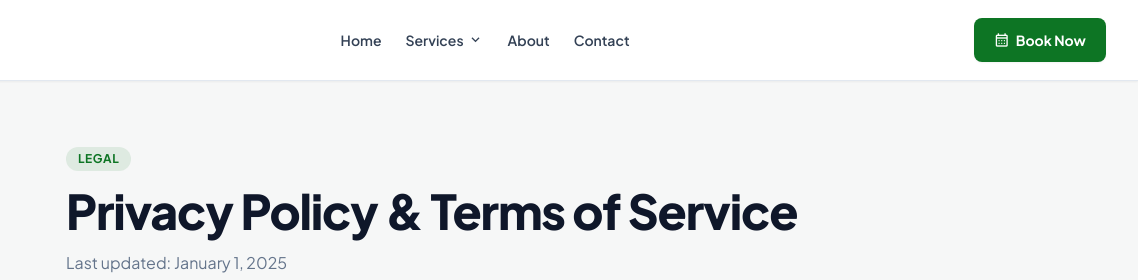
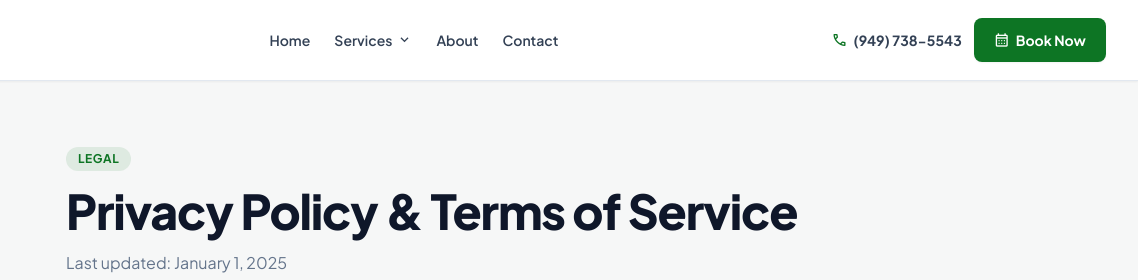
Before and after one commit to skycrestsites/Mundare-Cleaning, a plain HTML site: page policy/index.html in a window 1280 px wide. Shown: the top 280 px of the page, 142-1280 px from the left. Drawn offline with nearby package versions, Linux system fonts and the light colour scheme.

Commit message:
Add business phone number to header top-right (tap-to-call on mobile)
Co-authored-by: Cursor <cursoragent@cursor.com>

```diff
--- a/policy/index.html
+++ b/policy/index.html
@@ -54,7 +54,8 @@
       <a class="text-sm font-semibold text-slate-700 hover:text-primary transition-colors" href="/#contact">Contact</a>
     </nav>
     <div class="flex items-center gap-3">
-      <a href="/booking/" class="hidden sm:flex items-center gap-1.5 rounded-lg bg-primary px-5 py-2.5 text-sm font-bold text-white hover:bg-primary-dark transition-all shadow-sm"><span class="material-symbols-outlined text-base">calendar_month</span>Book Now</a>
+      <a href="tel:+19497385543" aria-label="Call us" class="flex items-center gap-1.5 text-sm font-bold text-slate-700 hover:text-primary transition-colors"><span class="material-symbols-outlined text-primary text-base">call</span><span class="hidden sm:inline">(949) 738-5543</span></a>
+        <a href="/booking/" class="hidden sm:flex items-center gap-1.5 rounded-lg bg-primary px-5 py-2.5 text-sm font-bold text-white hover:bg-primary-dark transition-all shadow-sm"><span class="material-symbols-outlined text-base">calendar_month</span>Book Now</a>
       <button id="hamburger" class="lg:hidden flex flex-col gap-1.5 p-2 rounded-lg hover:bg-slate-100" aria-label="Open menu"><span class="block w-6 h-0.5 bg-slate-700 transition-all" id="hb-line1"></span><span class="block w-6 h-0.5 bg-slate-700 transition-all" id="hb-line2"></span><span class="block w-6 h-0.5 bg-slate-700 transition-all" id="hb-line3"></span></button>
     </div>
   </div></div>
```
Also changed, not shown: booking/index.html (+1 -0 lines), carpet-shampoo/index.html (+2 -1 lines), commercial/index.html (+2 -1 lines), deep-cleaning/index.html (+1 -0 lines), hotel-airbnb/index.html (+2 -1 lines), index.html (+1 -0 lines), move-in-out/index.html (+2 -1 lines), post-construction/index.html (+2 -1 lines), residential/index.html (+1 -0 lines), tile-grout/index.html (+2 -1 lines), upholstery/index.html (+2 -1 lines).
